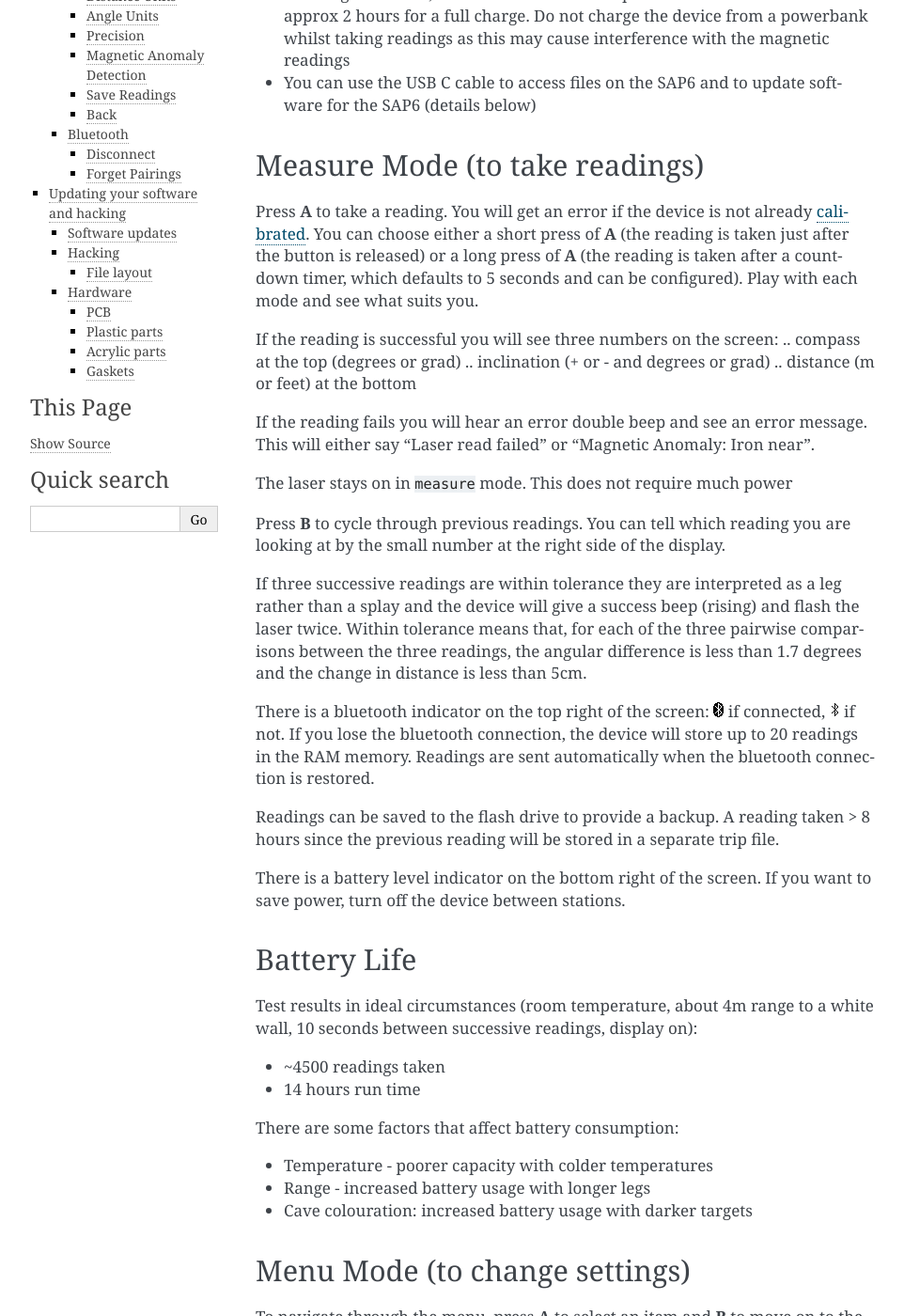
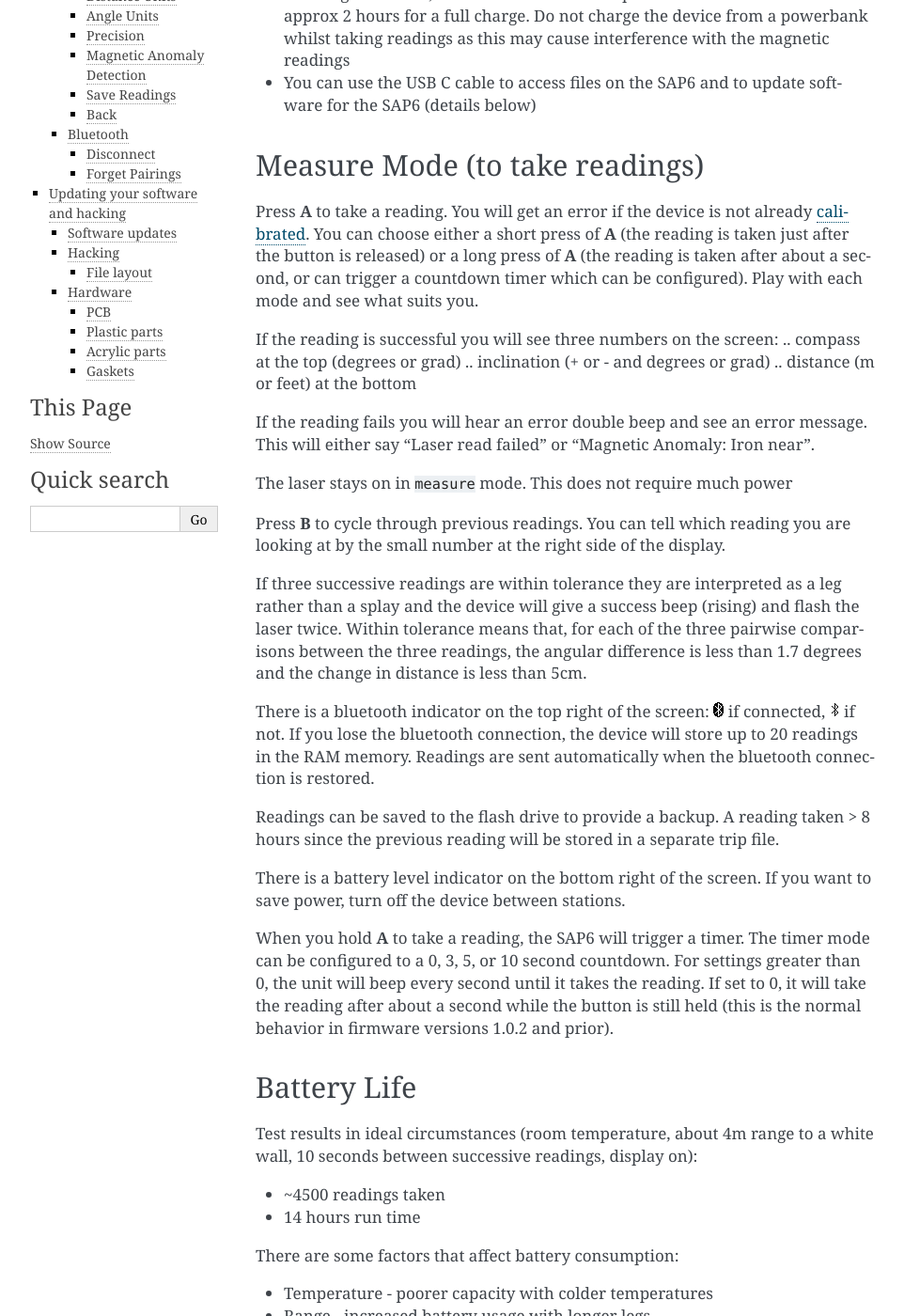
Before and after one commit to furbrain/STIC, a Sphinx documentation site: the page built from firmware/docs/source/index.rst, in a window 1280 px wide and 1400 px high, scrolled down 487 px. Shown: the whole window at 94% size, without its empty margins (148-1110 px from the left). Built offline with Sphinx 7.4.7, drawn with Linux system fonts in a browser that asks for light colours.

Commit message:
make 0s the default and update documentation to suit

```diff
--- a/firmware/docs/source/index.rst
+++ b/firmware/docs/source/index.rst
@@ -37,7 +37,7 @@ Measure Mode (to take readings)
 
 Press **A** to take a reading. You will get an error if the device is not already :ref:`calibrated <Sensors>`.
 You can choose either a short press of **A** (the reading is taken just after the button is released) or a long press
-of **A** (the reading is taken after a countdown timer, which defaults to 5 seconds and can be configured).
+of **A** (the reading is taken after about a second, or can trigger a countdown timer which can be configured).
 Play with each mode and see what suits you.
 
 If the reading is successful you will see three numbers on the screen:
@@ -72,6 +72,11 @@ be stored in a separate trip file.
 
 There is a battery level indicator on the bottom right of the screen. If you want to save power, turn off the device
 between stations.
+
+When you hold **A** to take a reading, the SAP6 will trigger a timer. The timer mode can be configured to a 0, 3, 5,
+or 10 second countdown. For settings greater than 0, the unit will beep every second until it takes the reading.
+If set to 0, it will take the reading after about a second while the button is still held (this is the normal
+behavior in firmware versions 1.0.2 and prior).
 
 Battery Life
 ------------
```
Also changed, not shown: 1 other file.
